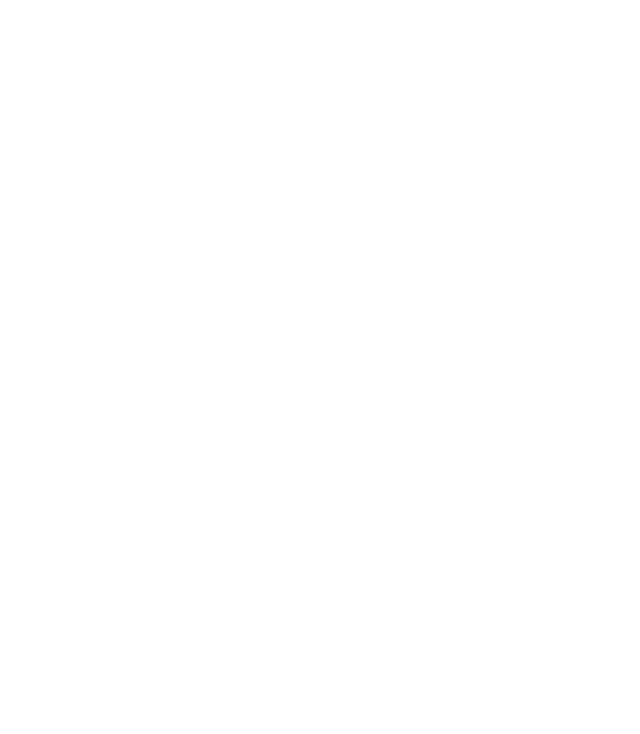
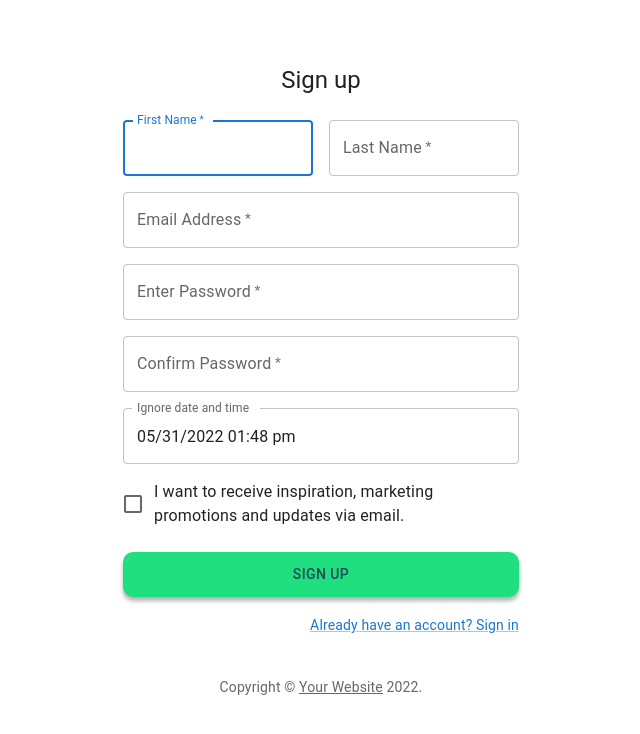
Before and after one commit to Russ0506/chat-random-client-fe, a React (Create React App) app: page /register in a window 1280 px wide. Before the commit this address had no page. Shown: the top 734 px of the page, without its empty margins (319-959 px from the left). Built offline with nearby package versions, Linux system fonts and the light colour scheme.

Commit message:
add sign up screen

```diff
--- a/src/features/auth.js
+++ b/src/features/auth.js
@@ -45,11 +45,12 @@ export const resetPwdEmailConfirm = createAsyncThunk(
     }
   }
 );
+
 export const register = createAsyncThunk(
   "auth/register",
-  async ({ username, email, password }, thunkAPI) => {
+  async (params, thunkAPI) => {
     try {
-      const response = await AuthService.register(username, email, password);
+      const response = await AuthService.register(params);
       thunkAPI.dispatch(setMessage(response.data.message));
       return response.data;
     } catch (error) {
@@ -64,6 +65,7 @@ export const register = createAsyncThunk(
     }
   }
 );
+
 export const login = createAsyncThunk(
   "auth/login",
   async (params, thunkAPI) => {
--- a/src/service/auth.service.js
+++ b/src/service/auth.service.js
@@ -3,14 +3,14 @@ import { axiosClient } from '../setup/axiosClient'
 
 const URL = "users"
 
-const register = (username, email, password) => {
-  return axios.post(`${URL}/signup`, {
-    username,
-    email,
-    password,
-  });
+const register = async (params) => {
+  try {
+    const res = await axiosClient.post(`${URL}`, params)
+    return res
+  } catch (error) {
+    console.log(error)
+  }
 };
-
 
 const login = async (params) => {
   try {
--- a/src/views/pages/register/Register.js
+++ b/src/views/pages/register/Register.js
@@ -1,80 +1,225 @@
-import React from 'react'
-import {
-  CButton,
-  CCard,
-  CCardBody,
-  CCardFooter,
-  CCol,
-  CContainer,
-  CForm,
-  CInput,
-  CInputGroup,
-  CInputGroupPrepend,
-  CInputGroupText,
-  CRow
-} from '@coreui/react'
-import CIcon from '@coreui/icons-react'
+import React, { useState, useEffect } from "react";
+import { useDispatch, useSelector } from "react-redux";
+import { register } from '../../../features/auth'
+import { clearMessage } from "../../../features/message";
+import Avatar from '@mui/material/Avatar';
+import Button from '@mui/material/Button';
+import CssBaseline from '@mui/material/CssBaseline';
+import TextField from '@mui/material/TextField';
+import FormControlLabel from '@mui/material/FormControlLabel';
+import Checkbox from '@mui/material/Checkbox';
+import Link from '@mui/material/Link';
+import Grid from '@mui/material/Grid';
+import Box from '@mui/material/Box';
+import LockOutlinedIcon from '@mui/icons-material/LockOutlined';
+import Typography from '@mui/material/Typography';
+import Container from '@mui/material/Container';
+// import { DatePicker } from "@material-ui/pickers";
+import { DateTimePicker } from '@mui/x-date-pickers/DateTimePicker'
+import { AdapterDateFns } from '@mui/x-date-pickers/AdapterDateFns';
+import { LocalizationProvider } from '@mui/x-date-pickers/LocalizationProvider';
+import DateFnsUtils from '@date-io/date-fns';
 
-const Register = () => {
+import { createTheme, ThemeProvider } from '@mui/material/styles';
+import { GRP_COLOR, FONT_SIZE, LINE_HEIGHT, FONT_WEIGHT, BORDER_RADIUS, BOX_SHADOW } from "../../../constant/css_constant"
+import Stack from '@mui/material/Stack'
+
+function Copyright(props) {
   return (
-    <div className="c-app c-default-layout flex-row align-items-center">
-      <CContainer>
-        <CRow className="justify-content-center">
-          <CCol md="9" lg="7" xl="6">
-            <CCard className="mx-4">
-              <CCardBody className="p-4">
-                <CForm>
-                  <h1>Register</h1>
-                  <p className="text-muted">Create your account</p>
-                  <CInputGroup className="mb-3">
-                    <CInputGroupPrepend>
-                      <CInputGroupText>
-                        <CIcon name="cil-user" />
-                      </CInputGroupText>
-                    </CInputGroupPrepend>
-                    <CInput type="text" placeholder="Username" autoComplete="username" />
-                  </CInputGroup>
-                  <CInputGroup className="mb-3">
-                    <CInputGroupPrepend>
-                      <CInputGroupText>@</CInputGroupText>
-                    </CInputGroupPrepend>
-                    <CInput type="text" placeholder="Email" autoComplete="email" />
-                  </CInputGroup>
-                  <CInputGroup className="mb-3">
-                    <CInputGroupPrepend>
-                      <CInputGroupText>
-                        <CIcon name="cil-lock-locked" />
-                      </CInputGroupText>
-                    </CInputGroupPrepend>
-                    <CInput type="password" placeholder="Password" autoComplete="new-password" />
-                  </CInputGroup>
-                  <CInputGroup className="mb-4">
-                    <CInputGroupPrepend>
-                      <CInputGroupText>
-                        <CIcon name="cil-lock-locked" />
-                      </CInputGroupText>
-                    </CInputGroupPrepend>
-                    <CInput type="password" placeholder="Repeat password" autoComplete="new-password" />
-                  </CInputGroup>
-                  <CButton color="success" block>Create Account</CButton>
-                </CForm>
-              </CCardBody>
-              <CCardFooter className="p-4">
-                <CRow>
-                  <CCol xs="12" sm="6">
-                    <CButton className="btn-facebook mb-1" block><span>facebook</span></CButton>
-                  </CCol>
-                  <CCol xs="12" sm="6">
-                    <CButton className="btn-twitter mb-1" block><span>twitter</span></CButton>
-                  </CCol>
-                </CRow>
-              </CCardFooter>
-            </CCard>
-          </CCol>
-        </CRow>
-      </CContainer>
-    </div>
-  )
+    <Typography variant="body2" color="text.secondary" align="center" {...props}>
+      {'Copyright © '}
+      <Link color="inherit" href="https://mui.com/">
+        Your Website
+      </Link>{' '}
+      {new Date().getFullYear()}
+      {'.'}
+    </Typography>
+  );
 }
 
-export default Register
+const theme = createTheme();
+
+
+export default function SignUp(props) {
+
+  const dispatch = useDispatch()
+  const [loading, setLoading] = useState(false);
+  const { isLoggedIn } = useSelector((state) => state.auth);
+  const { message } = useSelector((state) => state.message);
+  const [value, setValue] = useState(new Date());
+  useEffect(() => {
+    dispatch(clearMessage());
+  }, [dispatch]);
+
+  const handleSubmit = (event) => {
+    event.preventDefault();
+    const data = new FormData(event.currentTarget);
+
+    dispatch(register(
+      {
+        user: { first_name: data.get("firstName"), last_name: data.get("lastName"), birthday: "06/02/2000", email: data.get("email"), password: data.get("password"), gender: 1 }
+      }
+    ))
+      .unwrap()
+      .then(() => {
+        props.history.push("/profile");
+        window.location.reload();
+      })
+      .catch(() => {
+        setLoading(false);
+      });
+
+  }
+
+  const signup_button_style = {
+    mt: 3, mb: 2,
+    bgcolor: GRP_COLOR.BACKGROUND01,
+    color: GRP_COLOR.CODE016,
+    borderRadius: BORDER_RADIUS.br10,
+    boxShadow: BOX_SHADOW.CODE001,
+    height: "45px",
+  }
+
+  return (
+    <Container component="main" maxWidth="xs">
+      <CssBaseline />
+      <Box
+        sx={{
+          marginTop: 8,
+          display: 'flex',
+          flexDirection: 'column',
+          alignItems: 'center',
+        }}
+      >
+        {/* <Avatar sx={{ m: 1, bgcolor: 'secondary.main' }}>
+            <LockOutlinedIcon />
+          </Avatar> */}
+        <Typography component="h1" variant="h5">
+          Sign up
+        </Typography>
+        <Box component="form" noValidate onSubmit={handleSubmit} sx={{ mt: 3 }}>
+          <Grid container spacing={2}>
+            <Grid item xs={12} sm={6}>
+              <TextField
+                autoComplete="given-name"
+                name="firstName"
+                required
+                fullWidth
+                id="firstName"
+                label="First Name"
+                autoFocus
+              />
+            </Grid>
+            <Grid item xs={12} sm={6}>
+              <TextField
+                required
+                fullWidth
+                id="lastName"
+                label="Last Name"
+                name="lastName"
+                autoComplete="family-name"
+              />
+            </Grid>
+            <Grid item xs={12}>
+              <TextField
+                required
+                fullWidth
+                id="email"
+                label="Email Address"
+                name="email"
+                autoComplete="email"
+              />
+            </Grid>
+
+            <Grid item xs={12}>
+              <TextField
+                required
+                fullWidth
+                name="password"
+                label="Enter Password"
+                type="password"
+                id="password"
+                autoComplete="new-password"
+              />
+            </Grid>
+            <Grid item xs={12} >
+              <TextField
+                required
+                fullWidth
+                name='re-password'
+                label="Confirm Password"
+                type="password"
+                id="password"
+                autoComplete="new-password"
+              />
+            </Grid>
+            <Grid item xs={12} >
+
+              <LocalizationProvider dateAdapter={AdapterDateFns}>
+                <Stack spacing={3}>
+                  <DateTimePicker
+                    renderInput={(params) => <TextField {...params} />}
+                    label="Ignore date and time"
+                    value={value}
+                    onChange={(newValue) => {
+                      setValue(newValue);
+                    }}
+                    minDateTime={new Date()}
+                  />
+
+                </Stack>
+              </LocalizationProvider>
+
+              {/* <LocalizationProvider dateAdapter={AdapterDateFns}> */}
+              {/* <DatePicker
+                  views={['day']}
+                  label="Just date"
+                  value={value}
+                  onChange={(newValue) => {
+                    setValue(newValue);
+                  }}
+                  renderInput={(params) => <TextField {...params} helperText={null} />}
+                /> */}
+              {/* </LocalizationProvider> */}
+            </Grid>
+            {/* <Grid item xs={12} >
+                <LocalizationProvider dateAdapter={AdapterDateFns}>
+                  <DatePicker
+                    label="Basic example"
+                    value={value}
+                    onChange={(newValue) => {
+                      setValue(newValue);
+                    }}
+                    renderInput={(params) => <TextField {...params} />}
+                  />
+                </LocalizationProvider>
+              </Grid> */}
+
+            <Grid item xs={12}>
+              <FormControlLabel
+                control={<Checkbox value="allowExtraEmails" color="primary" />}
+                label="I want to receive inspiration, marketing promotions and updates via email."
+              />
+            </Grid>
+          </Grid>
+          <Button
+            type="submit"
+            fullWidth
+            variant="contained"
+            sx={signup_button_style}
+          >
+            Sign Up
+          </Button>
+          <Grid container justifyContent="flex-end">
+            <Grid item>
+              <Link href="#" variant="body2">
+                Already have an account? Sign in
+              </Link>
+            </Grid>
+          </Grid>
+        </Box>
+      </Box>
+      <Copyright sx={{ mt: 5 }} />
+    </Container>
+  );
+}
```
Also changed, not shown: package.json (+8 -0 lines), src/routes.js (+8 -0 lines), 1 other file (tests, documents, lock files or other folders).
